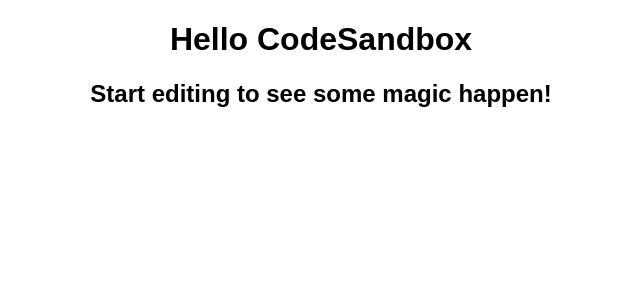
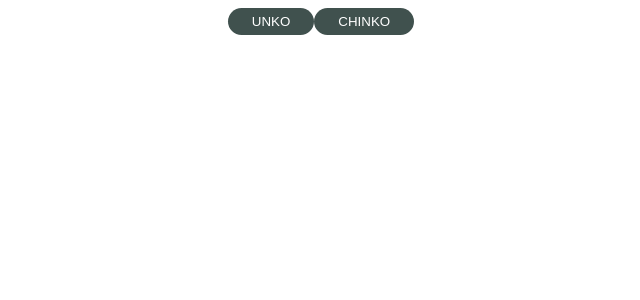
Before and after one commit to kuntaro0524/jak-myself-atomic-design, a React (Create React App) app: page / in a window 1280 px wide. Shown: the top 300 px of the page, without its empty margins (319-959 px from the left). Built offline with nearby package versions, Linux system fonts and the light colour scheme.

Commit message:
プライマリボタンを作った styled componentを利用してボタンのデザインをした→atom

```diff
--- a/src/App.tsx
+++ b/src/App.tsx
@@ -1,10 +1,11 @@
 import "./styles.css";
+import { PrimaryButton } from "./components/atoms/button/PrimaryButton";
 
 export default function App() {
   return (
     <div className="App">
-      <h1>Hello CodeSandbox</h1>
-      <h2>Start editing to see some magic happen!</h2>
+      <PrimaryButton> UNKO </PrimaryButton>
+      <PrimaryButton> CHINKO </PrimaryButton>
     </div>
   );
 }
--- /dev/null
+++ b/src/components/atoms/button/PrimaryButton.jsx
@@ -0,0 +1,19 @@
+import styled from "styled-components";
+
+export const PrimaryButton = (props) => {
+  const { children } = props;
+  return <SButton>{children}</SButton>;
+};
+
+const SButton = styled.button`
+  background-color: #40514e;
+  color: #fff;
+  padding: 6px 24px;
+  border: none;
+  border-radius: 100px;
+  outline: none;
+  &:hover {
+    cursor: pointer;
+    opacity: 0.8;
+  }
+`;
```
Also changed, not shown: package.json (+14 -3 lines).
